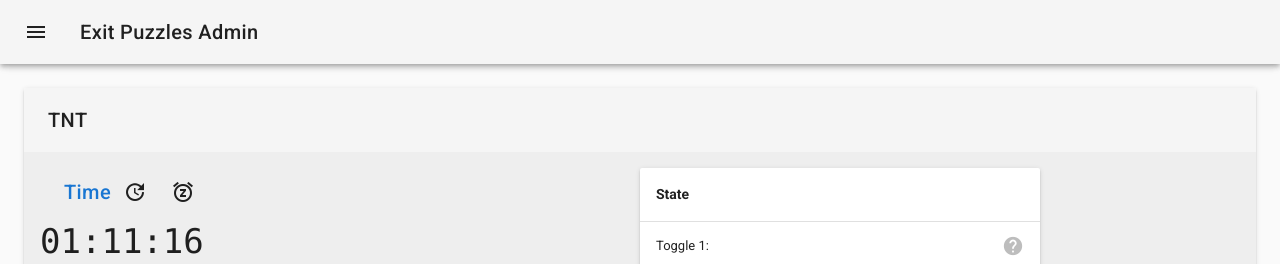
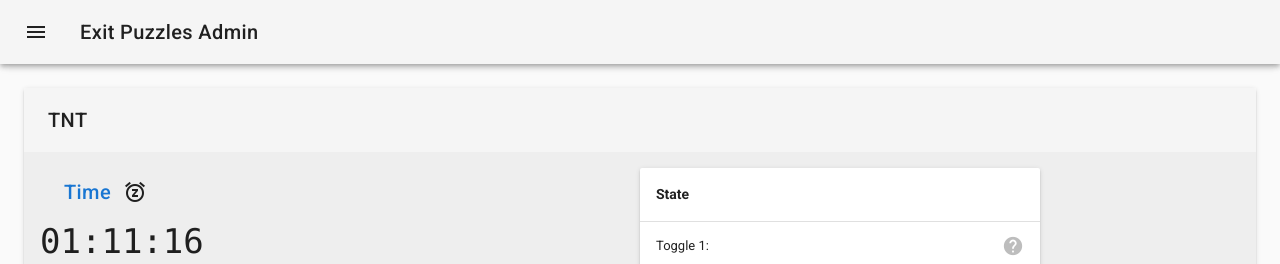
Before and after one commit to kevinclement/exitpuzzles-web-admin, a Vue app: page /#/ in a window 1280 px wide. Shown: the top 264 px of the page. Built offline with nearby package versions, Linux system fonts and the light colour scheme; what vuefire would draw is missing.

Commit message:
use anchor for refresh

```diff
--- a/src/components/Control.vue
+++ b/src/components/Control.vue
@@ -11,9 +11,8 @@
           <v-layout row wrap>
             <v-flex xs12 md6>
               <v-toolbar flat dense color="grey lighten-3">
-                      <v-toolbar-title class="mx-0"><a @click.native="console.log('refresh')">Time</a></v-toolbar-title>
-                      <v-btn icon title="Refresh timer"><v-icon >update</v-icon></v-btn>
-                      <v-btn icon title="Set timer"><v-icon >snooze</v-icon></v-btn>
+                <v-toolbar-title class="mx-0"><a @click="refreshTimer()">Time</a></v-toolbar-title>
+                <v-btn icon title="Set timer" @click.native="setTimer()"><v-icon >snooze</v-icon></v-btn>
               </v-toolbar>
 
               <div style="font-size:34px;font-family: Monaco, monospace;margin-bottom:16px">
@@ -281,6 +280,13 @@ export default {
       }
     },
 
+    refreshTimer() {
+      console.log('refresh')
+    },
+    setTimer() {
+      console.log('set timer')
+    },
+
     triggerKey() {
       this.confirmKeyDiag = false;
       this.keyLoading = true;
```
Lines whose indentation alone changed are shown as unchanged.
